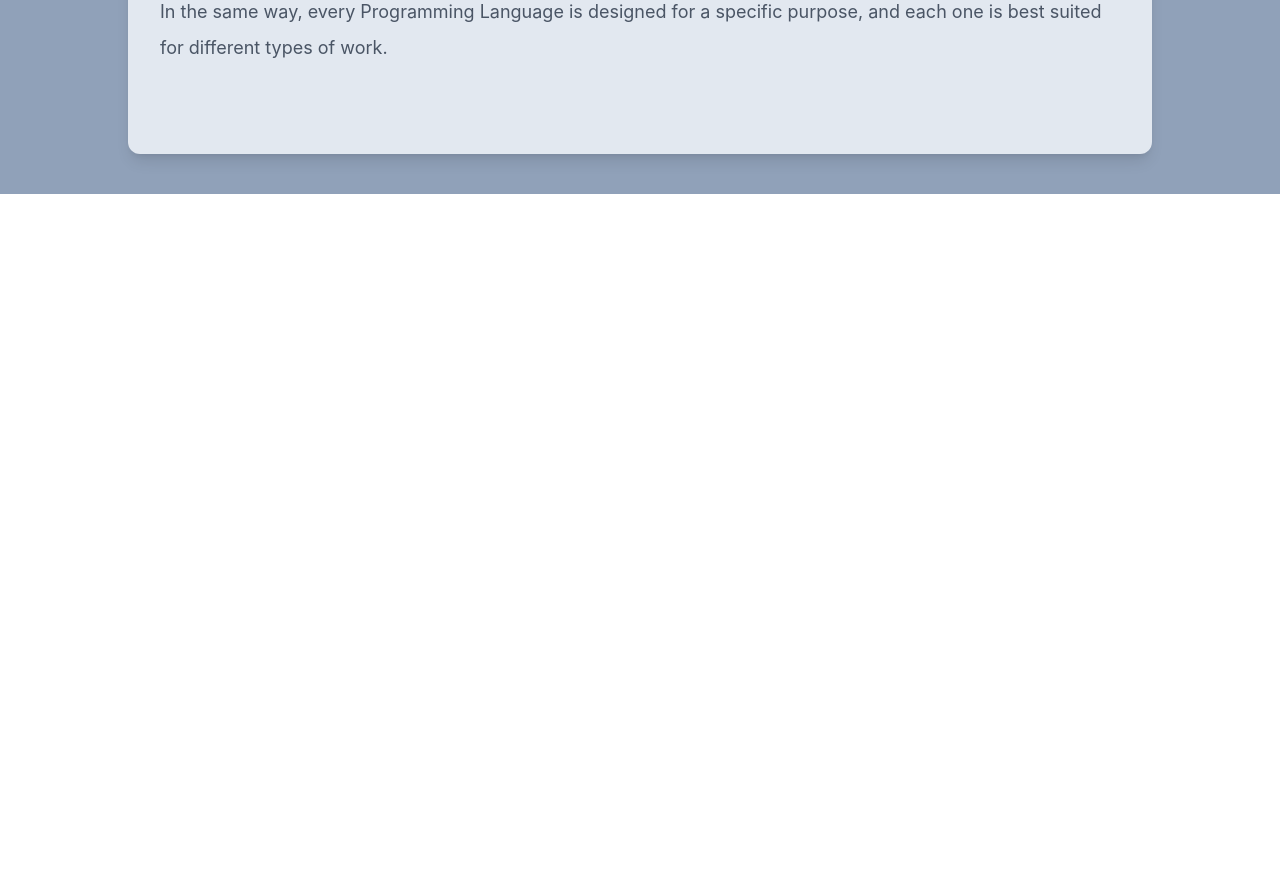
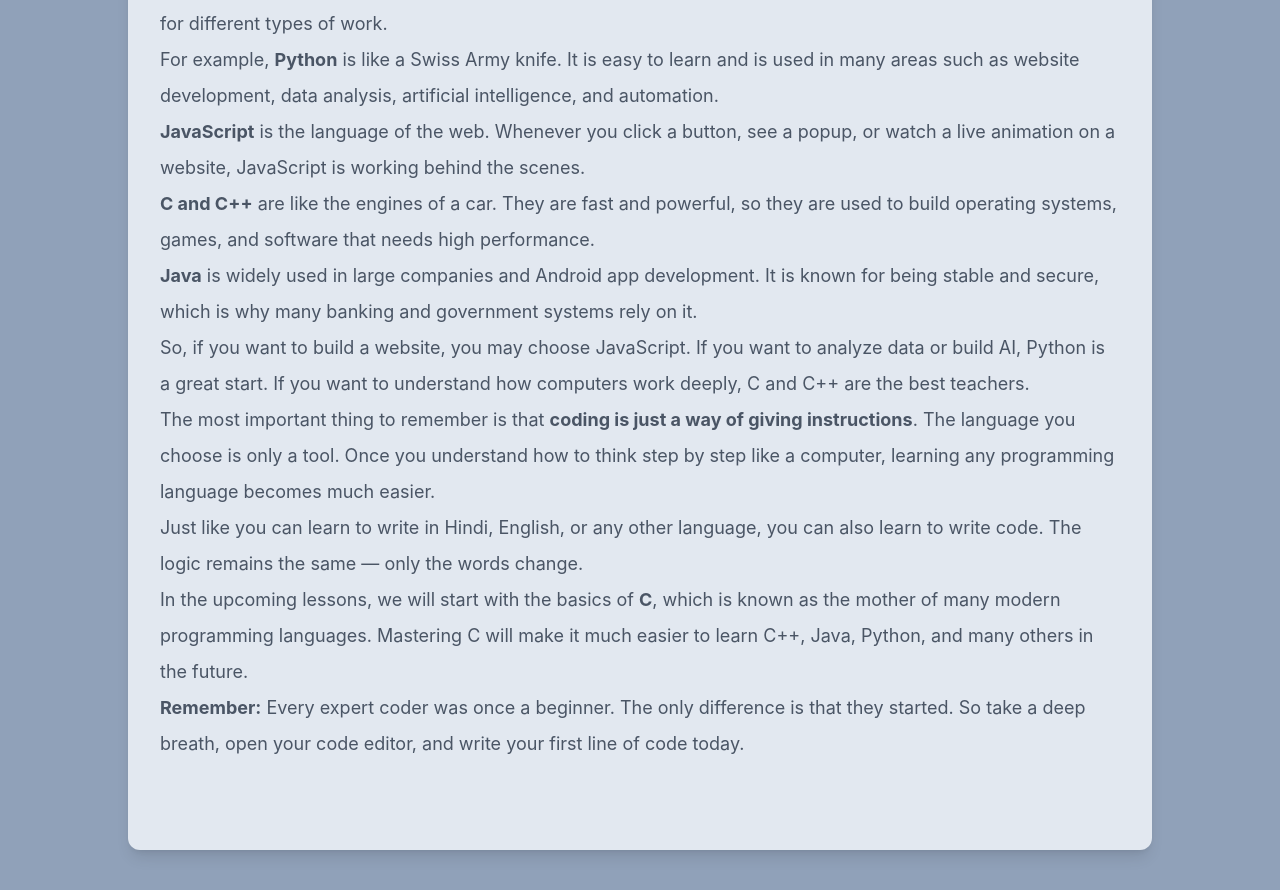
Before and after one commit to RaviYadav761/naukariq, a React (Vite) app: page /codingday1 in a window 1280 px wide. Shown: the part 1566-2456 px from the top of the page. Before the commit the page ends 1760 px from the top, so only its background shows below. Built offline with nearby package versions, Linux system fonts and the light colour scheme.

Commit message:
Add artical in codingday1

```diff
--- a/src/pages/codingcard/codingday1.jsx
+++ b/src/pages/codingcard/codingday1.jsx
@@ -1,105 +1,238 @@
-import React from 'react'
-import zero1coding from "./codingimg/zero1codingd1.png"
-import switchd1 from "./codingimg/switchcodingd1.png"
-import socialmediad1 from "./codingimg/socialmediacodingd1.png"
-import lemond1 from "./codingimg/lemoncodingd1.png"
+import React from "react";
+import { Helmet } from "react-helmet-async";
+
+import zero1coding from "./codingimg/zero1codingd1.png";
+import switchd1 from "./codingimg/switchcodingd1.png";
+import socialmediad1 from "./codingimg/socialmediacodingd1.png";
+import lemond1 from "./codingimg/lemoncodingd1.png";
 
 const CodingDay1 = () => {
   return (
+    <>
+      <Helmet>
+        <title>
+          What is Coding? Coding and Machine Language | NaukariQ
+        </title>
+
+        <meta
+          name="description"
+          content="Learn what Coding is, Machine Language, Binary Language, Compiler, Interpreter, C, C++, Java, Python and JavaScript with simple real-life examples."
+        />
+
+        <meta
+          name="keywords"
+          content="coding, machine language, binary language, compiler, interpreter, programming, C, C++, Java, Python, JavaScript"
+        />
+
+        <meta name="author" content="NaukariQ" />
+
+        <link
+          rel="canonical"
+          href="https://naukriq.me/codingday1"
+        />
+
+        <meta
+          property="og:title"
+          content="What is Coding? Coding and Machine Language"
+        />
+
+        <meta
+          property="og:description"
+          content="Complete Beginner Guide to Coding and Machine Language."
+        />
+
+        <meta
+          property="og:url"
+          content="https://naukriq.me/codingday1"
+        />
+
+        <meta property="og:type" content="article" />
+
+        <meta
+          property="og:image"
+          content="https://naukriq.me/codingday1.png"
+        />
+
+        <meta name="twitter:card" content="summary_large_image" />
+
+        <meta
+          name="twitter:title"
+          content="What is Coding?"
+        />
+
+        <meta
+          name="twitter:description"
+          content="Complete Beginner Guide to Coding and Machine Language."
+        />
+      </Helmet>
+
       <div className="bg-slate-400 min-h-screen py-10">
         <div className="w-[80%] mx-auto bg-slate-200 rounded-xl shadow-lg p-8">
-        <section className="flex  gap-10 items-start py-14">
+          <section className="flex gap-10 items-start py-14">
             <div>
               <span className="text-blue-600 font-semibold uppercase">
                 Coding Basics
               </span>
-        <h2 className="text-4xl font-bold mt-4">
+
+              <h1 className="text-4xl font-bold mt-4">
                 Coding And Machine Language
-            </h2>
- <div className="flex flex-wrap justify-center  gap-4 mt-6">
+              </h1>
+
+              <div className="flex flex-wrap justify-center gap-4 mt-6">
+                <img
+                  src={socialmediad1}
+                  alt="Social Media Apps"
+                  className="w-56 rounded-2xl shadow-xl"
+                />
 
                 <img
-                  src={socialmediad1}
-                  alt="Coding"
+                  src={lemond1}
+                  alt="Lemonade Example"
                   className="w-56 rounded-2xl shadow-xl"
                 />
+
                 <img
-                  src={lemond1}
-                  alt="Coding"
+                  src={switchd1}
+                  alt="Light Switch ON and OFF"
                   className="w-56 rounded-2xl shadow-xl"
                 />
-                 <img-
-                  src={switchd1}
-                  alt="Coding"
-                  className="w-56 rounded-2xl shadow-xl"
-                />
+
                 <img
                   src={zero1coding}
-                  alt="Coding"
+                  alt="Binary Language"
                   className="w-56 rounded-2xl shadow-xl"
                 />
               </div>
 
-            <div className="flex  gap-6 mt-6">
-              <div>
-             <p className="text-lg text-gray-600 leading-9 mt-6">
-  You use Instagram, Facebook, and YouTube every day, but have you ever wondered how these platforms are built? <br />
+              <div className="mt-6">
+                <p className="text-lg text-gray-600 leading-9">
+                  You use Instagram, Facebook, and YouTube every day, but have
+                  you ever wondered how these platforms are built?
+                  <br />
                   The simple answer is — <b>Coding.</b>
+                  <br />
+                  Let's understand it with an example. Imagine you want to make
+                  a glass of lemonade. I give you step-by-step instructions.
+                  <br />
+                  First, take a glass of water. Squeeze a lemon into it. Add
+                  some sugar. Add a little salt. Then mix everything well.
+                  <br />
+                  If you follow these instructions correctly, your lemonade will
+                  be ready.
+                  <br />
+                  In the same way, a computer also follows instructions. These
+                  instructions are called <b>Code</b>, and the process of
+                  writing these instructions for a computer is called{" "}
+                  <b>Coding</b>.
+                  <br />
+                  But there is one problem. A computer cannot understand human
+                  language.
+                  <br />
+                  Let's take another simple example.
+                  <br />
+                  Imagine the switch in your house is <b>ON</b>, the light turns
+                  on. If it is <b>OFF</b>, the light turns off.
+                  <br />
+                  This means the light has only two possible states —
+                  <b> ON </b>or <b>OFF</b>.
+                  <br />
+                  A computer works in exactly the same way. It treats
+                  <b> ON as 1 </b>and <b>OFF as 0</b>.
+                  <br />
+                  The combination of 0s and 1s is called{" "}
+                  <b>Binary Language</b>, and this is the only language a
+                  computer understands.
+                  <br />
+                  In the early days, programmers had to write every instruction
+                  using only <b>0s and 1s</b>. This was called{" "}
+                  <b>Machine Language</b>. However, it was extremely difficult
+                  to write and remember.
+                  <br />
+                  To solve this problem, <b>Assembly Language</b> was
+                  introduced.
+                  <br />
+                  Instead of writing only 0s and 1s, programmers could use short
+                  commands like <b>MOV</b>, <b>ADD</b>, and <b>SUB</b>.
+                  <br />
+                  However, Assembly Language worked only on a specific
+                  processor. A program written for one processor could not run
+                  on another. That's why it is called{" "}
+                  <b>Platform Dependent</b>.
+                  <br />
+                  Later, <b>High-Level Programming Languages</b> such as{" "}
+                  <b>C</b>, <b>C++</b>, <b>Java</b>, <b>Python</b>, and{" "}
+                  <b>JavaScript</b> were developed. These languages are much
+                  easier for humans to read, write, and understand.
+                  <br />
+                  But computers still understand only <b>0s and 1s</b>.
+                  Therefore, a <b>Compiler</b> or an <b>Interpreter</b> converts
+                  these high-level languages into Machine Language before the
+                  computer can execute them.
+                  <br />
+                  <b>Why are there so many Programming Languages?</b>
+                  <br />
+                  A simple example makes it easy to understand. An axe is used
+                  to cut trees, a knife is used to cut fruits, and a saw is used
+                  to cut wood.
+                  <br />
+                  In the same way, every Programming Language is designed for a
+                  specific purpose, and each one is best suited for different
+                  types of work.
 
                   <br />
-  Let's understand it with an example. Imagine you want to make a glass of lemonade. I give you step-by-step instructions. <br />
-  First, take a glass of water. Squeeze a lemon into it. Add some sugar. Add a little salt. Then mix everything well. <br />
-
-  If you follow these instructions correctly, your lemonade will be ready. <br />
-
-  In the same way, a computer also follows instructions. These instructions are called <b>Code</b>, and the process of writing these instructions for a computer is called <b>Coding</b>. <br />
-
-  But there is one problem. A computer cannot understand human language. <br />
-
-  Let's take another simple example. <br />
-  Imagine the switch in your house is <b>ON</b>, the light turns on. If it is <b>OFF</b>, the light turns off. <br />
-
-  This means the light has only two possible states — <b>ON</b> or <b>OFF</b>.
-
-  A computer works in exactly the same way. It treats <b>ON as 1</b> and <b>OFF as 0</b>. <br />
-
-  The combination of 0s and 1s is called <b>Binary Language</b>, and this is the only language a computer understands. <br />
-
-  In the early days, programmers had to write every instruction using only <b>0s and 1s</b>. This was called <b>Machine Language</b>. However, it was extremely difficult to write and remember. <br />
-
-  To solve this problem, <b>Assembly Language</b> was introduced. <br />
-  Instead of writing only 0s and 1s, programmers could use short commands like <b>MOV</b>, <b>ADD</b>, and <b>SUB</b>. <br />
-
-  However, Assembly Language worked only on a specific processor. A program written for one processor could not run on another. That's why it is called <b>Platform Dependent</b>. <br />
-
-  Later, <b>High-Level Programming Languages</b> such as <b>C</b>, <b>C++</b>, <b>Java</b>, <b>Python</b>, and <b>JavaScript</b> were developed. These languages are much easier for humans to read, write, and understand. <br />
-
-  But computers still understand only <b>0s and 1s</b>. Therefore, a <b>Compiler</b> or an <b>Interpreter</b> converts these high-level languages into Machine Language before the computer can execute them. <br />
-
-  Now comes the biggest question... <br />
-
-  <b>Why are there so many Programming Languages?</b>
-
-  A simple example makes it easy to understand. An axe is used to cut trees, a knife is used to cut fruits, and a saw is used to cut wood. <br />
-
-  In the same way, every Programming Language is designed for a specific purpose, and each one is best suited for different types of work.
-</p>
-
-              </div>
-
-            </div>
+                  For example, <b>Python</b> is like a Swiss Army knife. It is
+                  easy to learn and is used in many areas such as website
+                  development, data analysis, artificial intelligence, and
+                  automation.
+                  <br />
+                  <b>JavaScript</b> is the language of the web. Whenever you
+                  click a button, see a popup, or watch a live animation on a
+                  website, JavaScript is working behind the scenes.
+                  <br />
+                  <b>C and C++</b> are like the engines of a car. They are fast
+                  and powerful, so they are used to build operating systems,
+                  games, and software that needs high performance.
+                  <br />
+                  <b>Java</b> is widely used in large companies and Android app
+                  development. It is known for being stable and secure, which is
+                  why many banking and government systems rely on it.
+                  <br />
+                  So, if you want to build a website, you may choose JavaScript.
+                  If you want to analyze data or build AI, Python is a great
+                  start. If you want to understand how computers work deeply,
+                  C and C++ are the best teachers.
+                  <br />
+                  The most important thing to remember is that{" "}
+                  <b>coding is just a way of giving instructions</b>. The
+                  language you choose is only a tool. Once you understand how to
+                  think step by step like a computer, learning any programming
+                  language becomes much easier.
+                  <br />
+                  Just like you can learn to write in Hindi, English, or any
+                  other language, you can also learn to write code. The logic
+                  remains the same — only the words change.
+                  <br />
+                  In the upcoming lessons, we will start with the basics of{" "}
+                  <b>C</b>, which is known as the mother of many modern
+                  programming languages. Mastering C will make it much easier to
+                  learn C++, Java, Python, and many others in the future.
+                  <br />
+                  <b>Remember:</b> Every expert coder was once a beginner. The
+                  only difference is that they started. So take a deep breath,
+                  open your code editor, and write your first line of code
+                  today.
 
 
 
 
-
-
+                </p>
               </div>
-
+            </div>
           </section>
         </div>
       </div>
-  )
-}
+    </>
+  );
+};
 
 export default CodingDay1;
```
Lines whose indentation alone changed are shown as unchanged.
